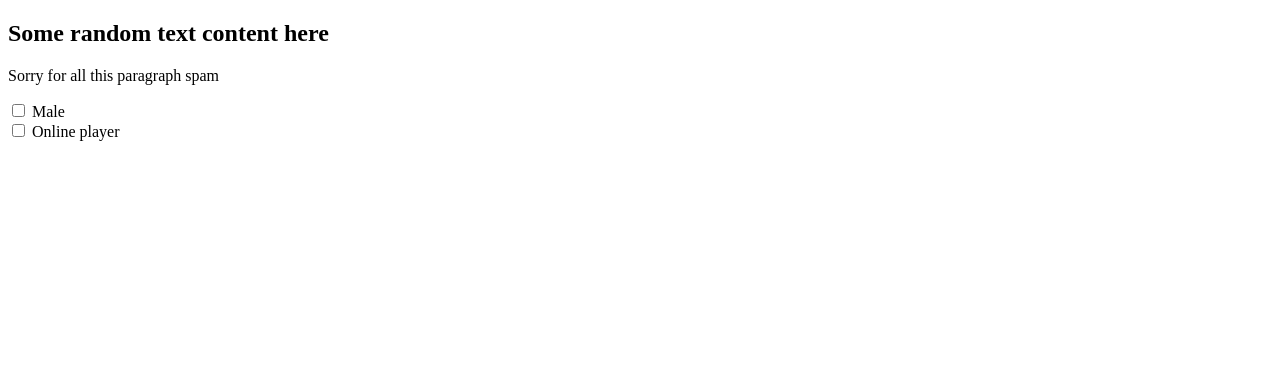
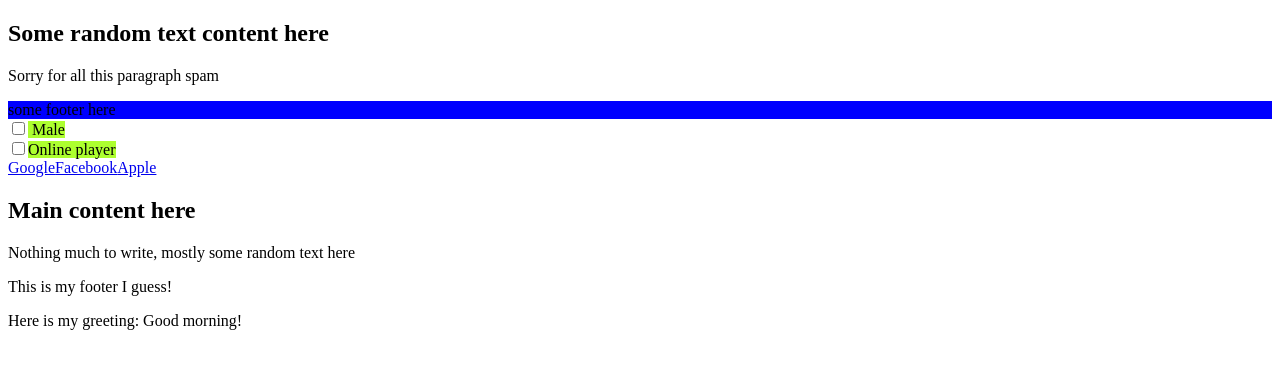
Before and after one commit to Brendantales/React-basics, a React (Create React App) app: page / in a window 1280 px wide. Shown: the top 368 px of the page. Built offline with nearby package versions, Linux system fonts and the light colour scheme.

Commit message:
Updates 1. Added some sample css - very basic one with just background colors 2. Using JS inside JSX patterns and comments

```diff
--- a/src/components/App.js
+++ b/src/components/App.js
@@ -1,9 +1,19 @@
 import React from "react";
 // component import\
-import MyNavBar from "./MyNavBar"
-import MainContent from "./MainContent"
-import MyFooter from "./MyFooter"
+import MyNavBar from "./MyNavBar";
+import MainContent from "./MainContent";
+import MyFooter from "./MyFooter";
 
+// inline js
+var date = new Date();
+let greeting;
+if (date.getHours() < 12) {
+  greeting = "morning!";
+} else if (date.getHours() < 20) {
+  greeting = "evening!";
+} else {
+  greeting = "night!";
+}
 
 function App() {
   return (
@@ -11,6 +21,8 @@ function App() {
       <MyNavBar />
       <MainContent />
       <MyFooter />
+      <p>Here is my greeting: {"Good" + " " + greeting}</p>{" "}
+      {/* This is inline JS*/}
     </div>
   );
 }
--- a/src/components/TODO-list-app/CheckBoxes.js
+++ b/src/components/TODO-list-app/CheckBoxes.js
@@ -1,14 +1,20 @@
-import React from "react"
+import React from "react";
+import "../../style.css";
 
 function CheckBoxes() {
-    return(
-        <div>
-            <input type="checkbox" id="gender" name="gender"  value="Male"/>
-            <label> Male </label> <br/>
-            <input type="checkbox" id="onlinePlayer" name="onlinePlayer" value="onlineGamer"/>
-            <label> Online player</label>
-        </div>
-    )
+  return (
+    <div>
+      <input type="checkbox" id="gender" name="gender" value="Male" />
+      <label className="samplecolor"> Male </label> <br />
+      <input
+        type="checkbox"
+        id="onlinePlayer"
+        name="onlinePlayer"
+        value="onlineGamer"
+      />
+      <label className="samplecolor">Online player</label>
+    </div>
+  );
 }
 
-export default CheckBoxes
+export default CheckBoxes;
--- a/src/components/TODO-list-app/TextContent.js
+++ b/src/components/TODO-list-app/TextContent.js
@@ -1,16 +1,14 @@
-import React from "react"
+import React from "react";
+import "./../../style.css"
 
 function TextContent() {
-    return(
-        <div>
-            <h2>
-                Some random text content here
-            </h2>
-            <p>
-                Sorry for all this paragraph spam
-            </p>
-        </div>
-    )
+  return (
+    <div>
+      <h2>Some random text content here</h2>
+      <p>Sorry for all this paragraph spam</p>
+      <footer className="styleblue">some footer here</footer>
+    </div>
+  );
 }
 
-export default TextContent
+export default TextContent;
--- a/src/index.html
+++ b/src/index.html
@@ -4,6 +4,7 @@
     <meta charset="UTF-8" />
     <meta name="viewport" content="width=device-width, initial-scale=1.0" />
     <title>Document</title>
+    <link rel="stylesheet" href="style.css">
   </head>
   <body>
     <div id="root"></div>
--- a/src/index.js
+++ b/src/index.js
@@ -1,12 +1,13 @@
 import React from "react";
 import ReactDOM from "react-dom";
 // importing components
-//import App from "./components/App"
-import ToDoApp from "./components/TODO-list-app/ToDoApp"
+import App from "./components/App";
+import ToDoApp from "./components/TODO-list-app/ToDoApp";
 
 ReactDOM.render(
   <div>
     <ToDoApp />
+    <App />
   </div>,
   document.getElementById("root")
 );
--- /dev/null
+++ b/src/style.css
@@ -0,0 +1,7 @@
+.styleblue {
+  background-color: blue;
+}
+
+.samplecolor {
+  background-color: greenyellow;
+}
```
